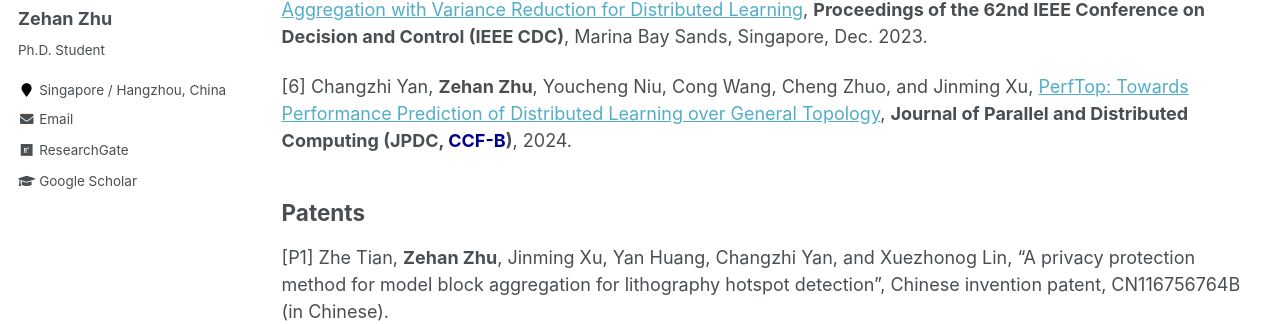
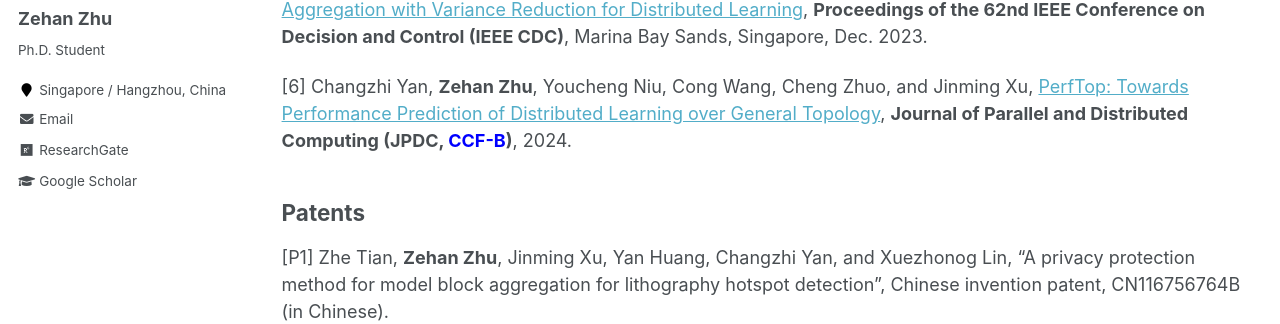
Before and after one commit to zehanzhu/zehanzhu.github.io, a Jekyll site: the page built from _pages/publications.md, in a window 1280 px wide and 900 px high, scrolled down 513 px. Shown: the part 172-496 px from the top of the window. Built offline with Jekyll 4.4.1, drawn with Linux system fonts in a browser that asks for light colours.

Commit message:
Update publications.md

```diff
--- a/_pages/publications.md
+++ b/_pages/publications.md
@@ -21,7 +21,7 @@ redirect_from:
 
 [5] **Zehan Zhu**, Yan Huang, Chengcheng Zhao, and Jinming Xu, [Asynchronous Byzantine-Robust Stochastic Aggregation with Variance Reduction for Distributed Learning](https://ieeexplore.ieee.org/abstract/document/10383346), **Proceedings of the 62nd IEEE Conference on Decision and Control (IEEE CDC)**, Marina Bay Sands, Singapore, Dec. 2023.
 
-[6] Changzhi Yan, **Zehan Zhu**, Youcheng Niu, Cong Wang, Cheng Zhuo, and Jinming Xu, [PerfTop: Towards Performance Prediction of Distributed Learning over General Topology](https://www.sciencedirect.com/science/article/abs/pii/S0743731524000868), **Journal of Parallel and Distributed Computing (JPDC, <span style="color:#00008B">CCF-B</span>)**, 2024.
+[6] Changzhi Yan, **Zehan Zhu**, Youcheng Niu, Cong Wang, Cheng Zhuo, and Jinming Xu, [PerfTop: Towards Performance Prediction of Distributed Learning over General Topology](https://www.sciencedirect.com/science/article/abs/pii/S0743731524000868), **Journal of Parallel and Distributed Computing (JPDC, <span style="color:blue; font-weight:bold">CCF-B</span>)**, 2024.
 
 
 
```
